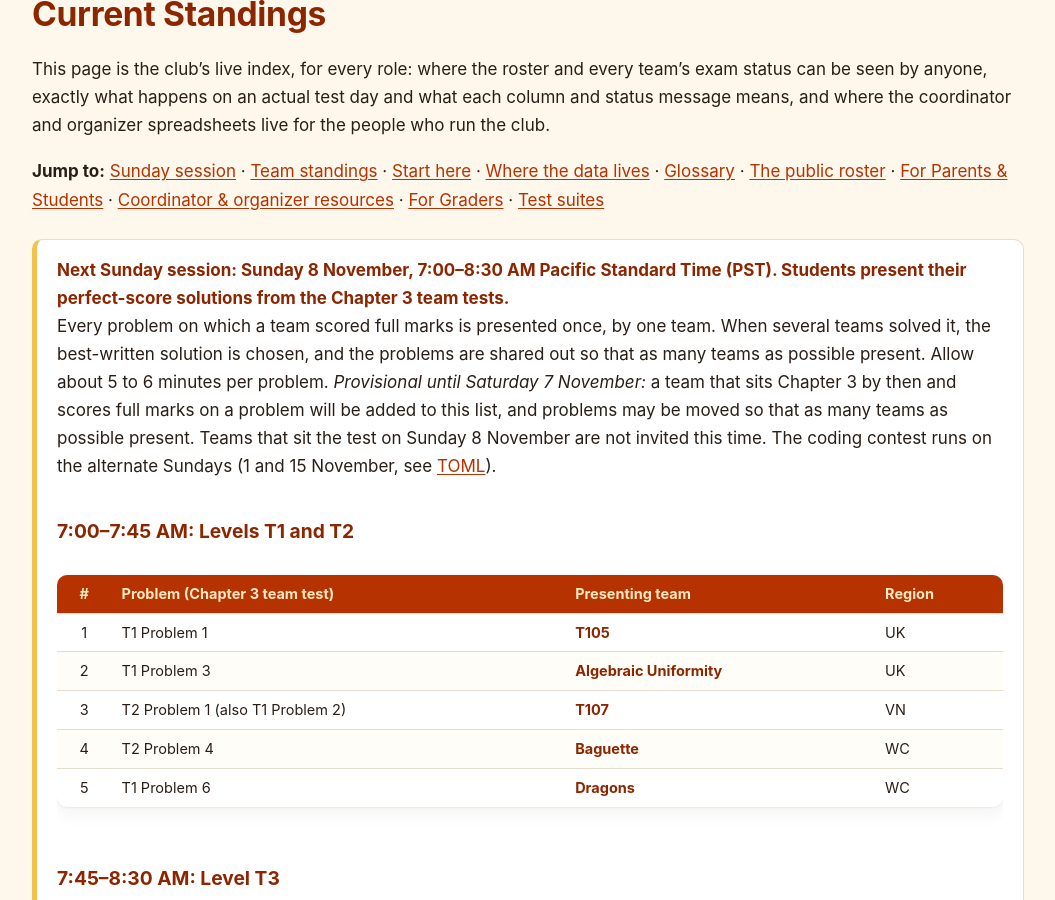
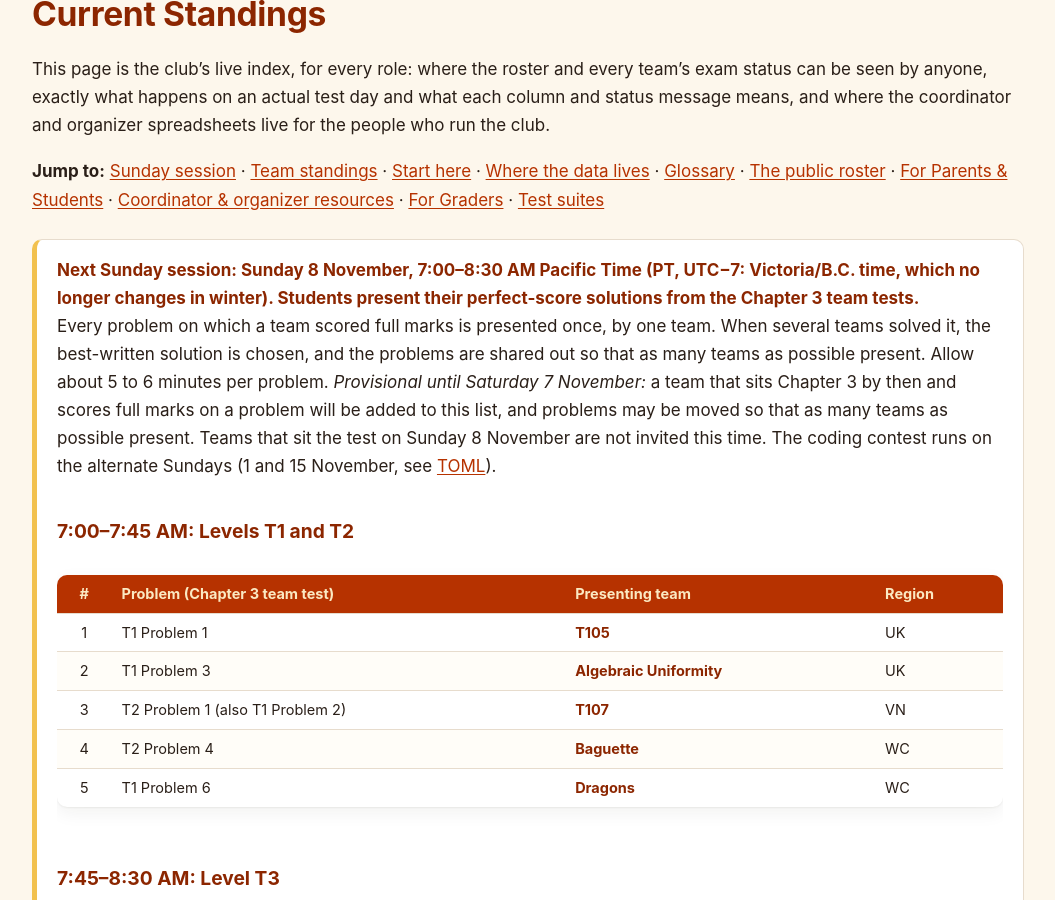
Before and after one commit to nghia71/nghia71.github.io, a Jekyll site: the page built from current-standings.md, in a window 1280 px wide and 900 px high, scrolled down 328 px. Shown: the whole window, without its empty margins (112-1167 px from the left). Built offline with Jekyll 4.4.1, drawn with Linux system fonts in a browser that asks for light colours.

Commit message:
Standings: Sunday session in Victoria time (UTC-7), not PST

```diff
--- a/current-standings.md
+++ b/current-standings.md
@@ -9,7 +9,7 @@ This page is the club's live index, for every role: where the roster and every t
 **Jump to:** [Sunday session](#sunday-session) · [Team standings](#team-standings) · [Start here](#start-here) · [Where the data lives](#where-the-clubs-data-lives) · [Glossary](#glossary) · [The public roster](#the-public-roster) · [For Parents & Students](#for-parents--students) · [Coordinator & organizer resources](#coordinator--organizer-resources) · [For Graders](#for-graders){% if site.show_test_material %} · [Test suites](#test-suites){% endif %}
 
 <div class="note" id="sunday-session" markdown="0">
-<strong>Next Sunday session: Sunday 8 November, 7:00–8:30 AM Pacific Standard Time (PST). Students present their perfect-score solutions from the Chapter 3 team tests.</strong>
+<strong>Next Sunday session: Sunday 8 November, 7:00–8:30 AM Pacific Time (PT, UTC−7: Victoria/B.C. time, which no longer changes in winter). Students present their perfect-score solutions from the Chapter 3 team tests.</strong>
 <p>Every problem on which a team scored full marks is presented once, by one team. When several teams solved it, the best-written solution is chosen, and the problems are shared out so that as many teams as possible present. Allow about 5 to 6 minutes per problem. <em>Provisional until Saturday 7 November:</em> a team that sits Chapter 3 by then and scores full marks on a problem will be added to this list, and problems may be moved so that as many teams as possible present. Teams that sit the test on Sunday 8 November are not invited this time. The coding contest runs on the alternate Sundays (1 and 15 November, see <a href="./toml.html">TOML</a>).</p>
 <h3>7:00–7:45 AM: Levels T1 and T2</h3>
 <div class="ls-wrap"><table class="ls-table">
@@ -35,7 +35,7 @@ This page is the club's live index, for every role: where the roster and every t
 <details class="vn" markdown="1">
 <summary>🇻🇳 Tiếng Việt — Buổi sinh hoạt Chủ nhật 8/11 (click to expand)</summary>
 
-Chủ nhật 8/11, 7:00–8:30 sáng giờ Pacific Standard Time (PST): học sinh trình bày các lời giải đạt điểm tuyệt đối trong bài thi đội Chương 3. Mỗi bài có đội đạt điểm tối đa được trình bày một lần, bởi một đội. Khi nhiều đội cùng giải được một bài, chúng tôi chọn lời giải viết tốt nhất và chia các bài sao cho nhiều đội được trình bày nhất: nếu một đội có hai bài trong danh sách và một đội chưa được mời cũng đạt điểm tối đa ở một trong hai bài đó, bài đó được chuyển cho đội kia. Mỗi bài khoảng 5–6 phút.
+Chủ nhật 8/11, 7:00–8:30 sáng giờ Victoria/B.C. (UTC−7; B.C. không còn đổi giờ vào mùa đông): học sinh trình bày các lời giải đạt điểm tuyệt đối trong bài thi đội Chương 3. Mỗi bài có đội đạt điểm tối đa được trình bày một lần, bởi một đội. Khi nhiều đội cùng giải được một bài, chúng tôi chọn lời giải viết tốt nhất và chia các bài sao cho nhiều đội được trình bày nhất: nếu một đội có hai bài trong danh sách và một đội chưa được mời cũng đạt điểm tối đa ở một trong hai bài đó, bài đó được chuyển cho đội kia. Mỗi bài khoảng 5–6 phút.
 
 * **7:00–7:45:** T1 và T2 (bảng thứ nhất ở trên).
 * **7:45–8:30:** T3 (bảng thứ hai ở trên).
```
